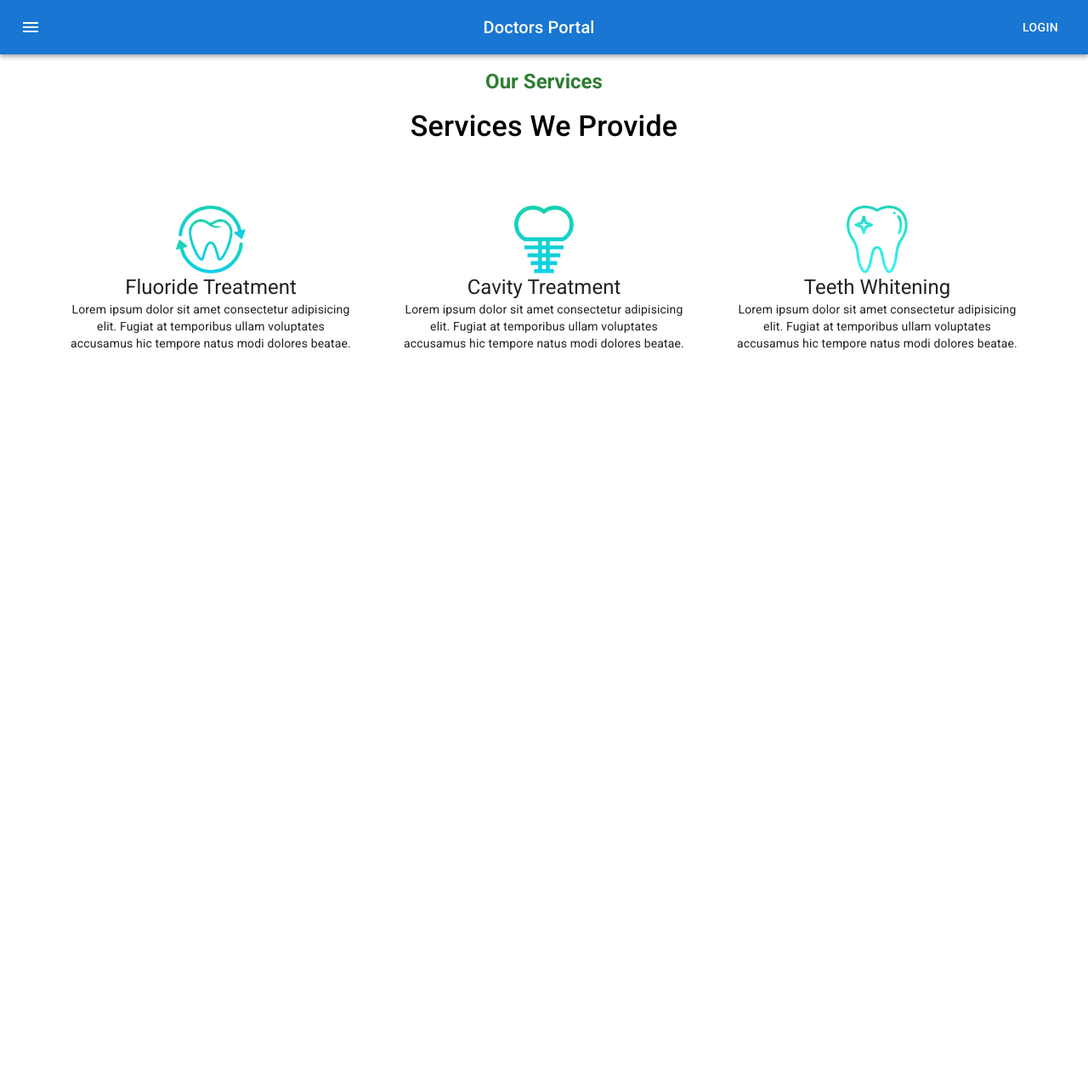
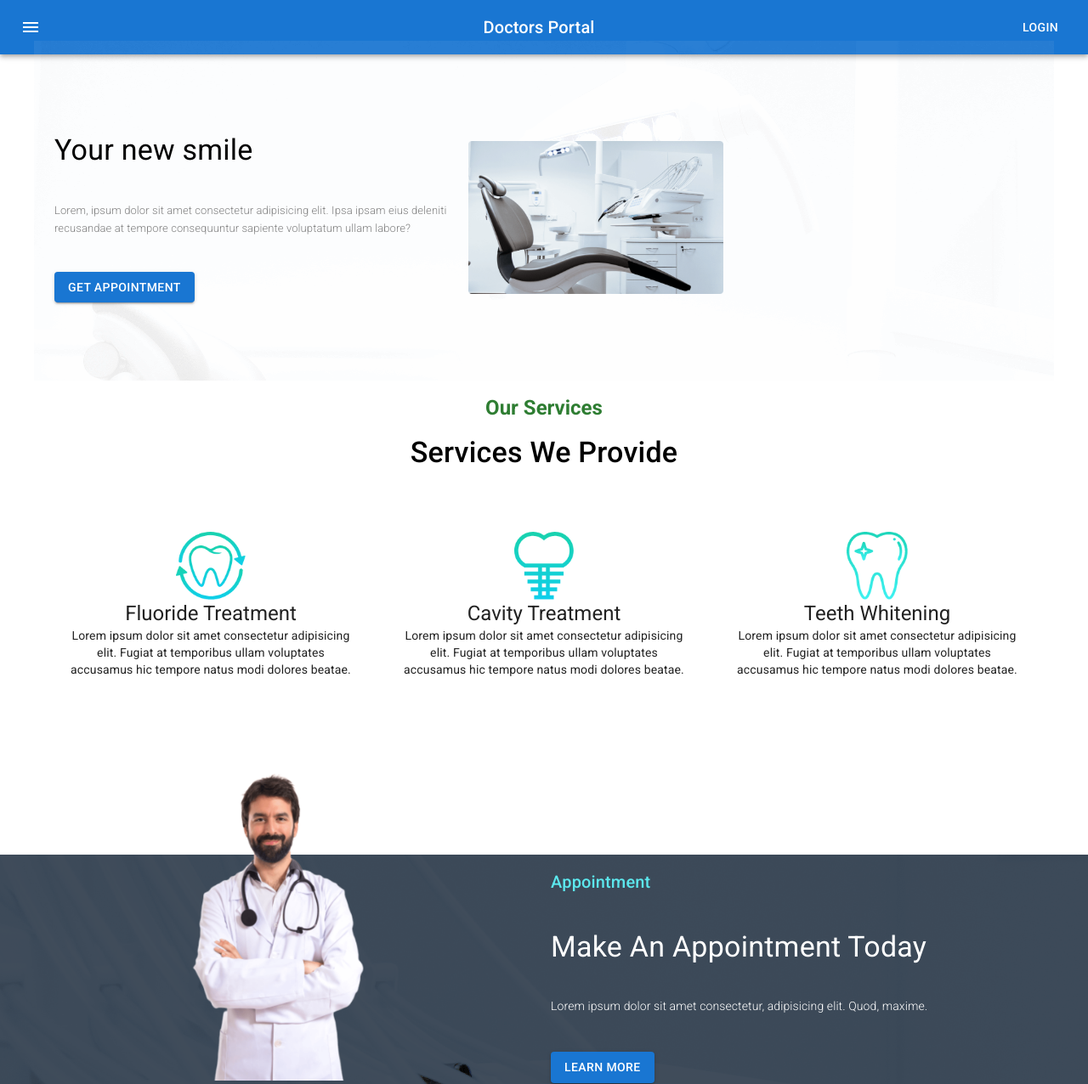
Before and after one commit to montasirazad/doctors-portal-fornt-batch-four, a React (Create React App) app: page / in a window 1280 px wide. Shown: the whole page at 85% size. Before the commit the page ends 800 px from the top, so only its background shows below. Built offline with nearby package versions, Linux system fonts and the light colour scheme.

Commit message:
homepage finished

```diff
--- /dev/null
+++ b/src/Pages/Home/AppointmentBanner/AppointmentBanner.js
@@ -0,0 +1,53 @@
+import { Button, Typography } from '@mui/material';
+import Box from '@mui/material/Box';
+import Grid from '@mui/material/Grid';
+import React from 'react';
+import doctor from '../../../images/doctor.png'
+import bg from '../../../images/appointment-bg.png'
+
+const appointMentBg = {
+    background: `url(${bg})`,
+    marginTop: '200px',
+    backgroundColor: 'rgba(45,58,74,.9)',
+    backgroundBlendMode: 'darken, luminosity',
+}
+
+const AppointmentBanner = () => {
+    return (
+        <div>
+            <Box style={appointMentBg} sx={{ flexGrow: 1 }}>
+                <Grid container spacing={2}>
+                    <Grid item xs={12} md={6}>
+                        <img src={doctor} style={{ height: '400px', marginTop: '-150px' }} alt="" />
+                    </Grid>
+
+                    <Grid item xs={12} md={6} sx={{
+                        display: 'flex',
+                        justifyContent: 'flex-start',
+                        textAlign:'left',
+                        alignItems:'center'
+                    }}>
+                        <Box >
+                            <Typography variant='h6' sx={{mb:5}} style={{ color: '#5CE7ED' }}>
+                                Appointment
+                            </Typography>
+
+                            <Typography variant='h4' sx={{my:5}} style={{ color: 'white' }}>
+                                Make An Appointment Today
+                            </Typography>
+                            <Typography variant='h4' sx={{my:5}} style={{ color: 'white', fontSize: 14, fontWeight: 300 }}>
+                                Lorem ipsum dolor sit amet consectetur, adipisicing elit. Quod, maxime.
+                            </Typography>
+                            <Typography variant='h4'>
+                                <Button variant='contained'>Learn More</Button>
+                            </Typography>
+                        </Box>
+
+                    </Grid>
+                </Grid>
+            </Box>
+        </div>
+    );
+};
+
+export default AppointmentBanner;
--- /dev/null
+++ b/src/Pages/Home/Banner/Banner.js
@@ -0,0 +1,50 @@
+import { Button, Container, Grid, Typography } from '@mui/material';
+import React from 'react';
+import chair from '../../../images/chair.png';
+import bg from '../../../images/bg.png'
+import { Box } from '@mui/system';
+
+
+const bannerBg = {
+    background: `url(${bg})`,
+
+}
+
+const verticalCenter = {
+    display: 'flex',
+    alignItems: 'center',
+    height: 400,
+    // border: '1px solid red'
+
+}
+const Banner = () => {
+    return (
+        <Container style={bannerBg} sx={{ flexGrow: 1 }}>
+            <Grid container spacing={2}>
+
+
+                <Grid  style={{ ...verticalCenter, textAlign: 'left' }} item xs={12} md={5}>
+                    <Box>
+                        <Typography variant='h4'>
+                            Your new smile
+                        </Typography>
+
+                        <Typography variant='h6' sx={{ my:5,fontSize: 13, fontWeight: '300', color: 'gray' }}>
+                            Lorem, ipsum dolor sit amet consectetur adipisicing elit.
+                            Ipsa ipsam eius deleniti recusandae at tempore consequuntur
+                            sapiente voluptatum ullam labore?
+                        </Typography>
+                        <Button variant='contained' >Get Appointment</Button>
+                    </Box>
+                </Grid>
+
+                <Grid item xs={12} md={7} style={verticalCenter}>
+                    <img style={{ width: '300px' }} src={chair} alt="" srcset="" />
+                </Grid>
+
+            </Grid>
+        </Container>
+    );
+};
+
+export default Banner;
--- a/src/Pages/Home/Home.js
+++ b/src/Pages/Home/Home.js
@@ -1,12 +1,16 @@
 import React from 'react';
 import Navigation from '../Shared/Navigation/Navigation';
+import AppointmentBanner from './AppointmentBanner/AppointmentBanner';
+import Banner from './Banner/Banner';
 import Services from './Services/Services';
 
 const Home = () => {
     return (
         <div>
             <Navigation />
-            <Services/>
+            <Banner />
+            <Services />
+            <AppointmentBanner />
 
         </div>
     );
```
